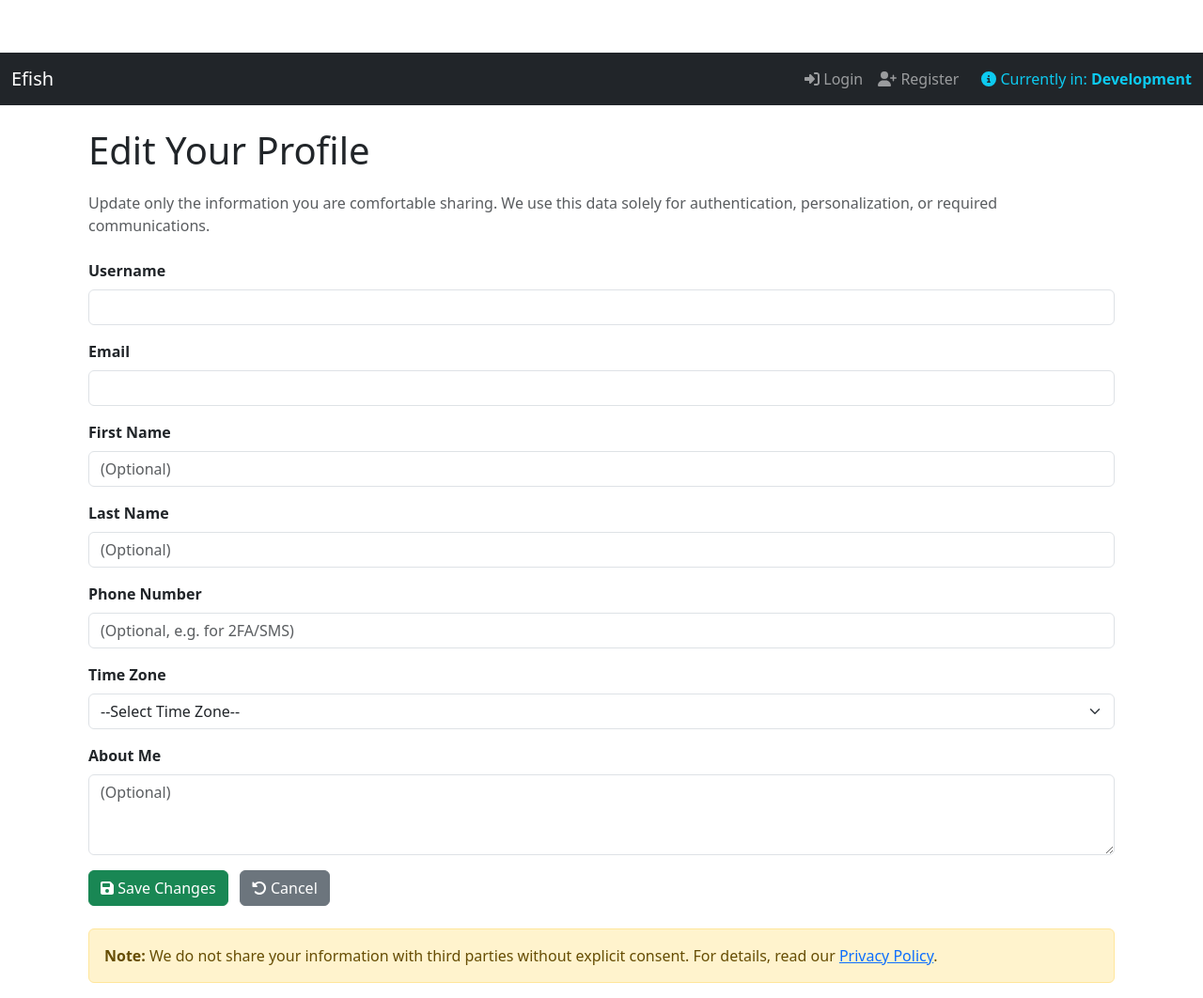
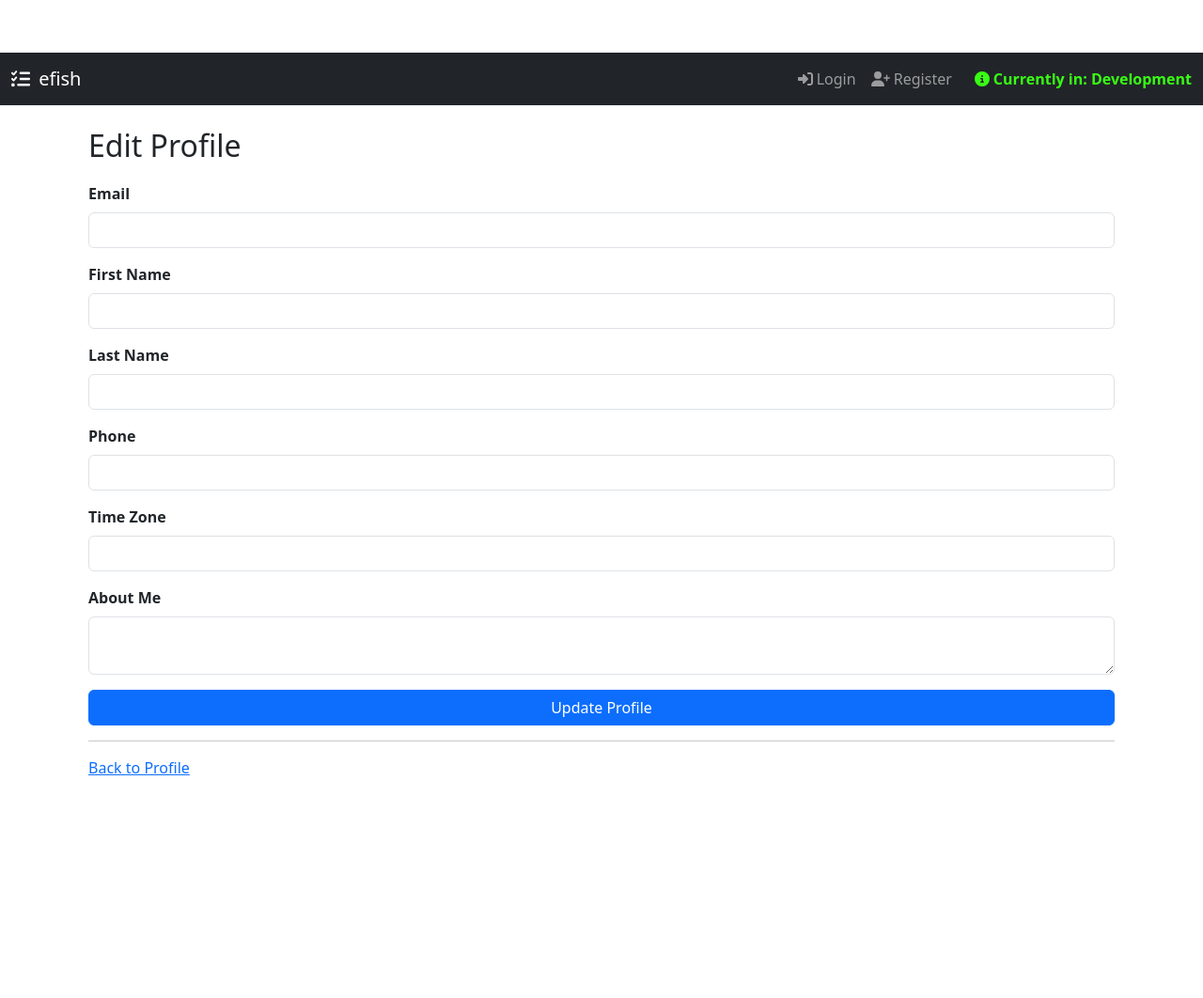
Before and after one commit to jaywar75/efish, a Flask app: template app/blueprints/user/templates/user/edit_profile.html in a window 1280 px wide. Shown: the whole page at 94% size. After the commit the page ends 825 px from the top, so only its background shows below. Run offline with Flask 3, Linux system fonts and the light colour scheme; the template is opened without the code that fills it: values that come from a table or form of the project are taken from there, others are empty; some libraries are stand-ins or nearby versions.

Commit message:
major release, made big updates specific to  navbar, environment identifier labels more intuitive, eliminated user name and put more relevance around email, password, first, name, last name.

```diff
--- a/app/blueprints/user/forms.py
+++ b/app/blueprints/user/forms.py
@@ -4,54 +4,49 @@ from flask_wtf import FlaskForm
 from wtforms import (
     StringField,
     TextAreaField,
-    SubmitField,
-    SelectField
+    SubmitField
+    # If you decide to reintroduce time-zone choices in the future,
+    # you can re-add: SelectField
 )
-from wtforms.validators import DataRequired, Email, Optional
 
 
 class ViewProfileForm(FlaskForm):
     """
-    A minimal form for showing all profile fields in read-only mode.
-    Typically, you might not need a form at all if you’re only displaying data.
-    However, if you want consistent structure (e.g., same fields as edit form),
-    you can keep this form to show them.
-
-    By default, we won't add validators that enforce requirements for display.
+    A minimal form for displaying user profile fields in read-only mode.
+    By default, we won’t add validations for display purposes.
     """
-    username = StringField("Username")
     email = StringField("Email")
     first_name = StringField("First Name")
     last_name = StringField("Last Name")
     phone = StringField("Phone")
     time_zone = StringField("Time Zone")
     about_me = TextAreaField("About Me")
-    # Typically, no submit button is necessary on a "view-only" form,
-    # unless you plan to have minimal interactive elements.
-    # e.g., submit = SubmitField("Some Action")
+    # Typically, a view-only form doesn't need a submit button,
+    # unless you plan to include interactive elements.
 
 
 class EditProfileForm(FlaskForm):
     """
-    Form for editing the user’s profile details.
-    Fields here mirror the data you want users to be able to update.
+    A form for editing the user’s profile details.
     """
-    username = StringField("Username", validators=[DataRequired()])
-    email = StringField("Email", validators=[DataRequired(), Email()])
-    first_name = StringField("First Name", validators=[Optional()])
-    last_name = StringField("Last Name", validators=[Optional()])
-    phone = StringField("Phone", validators=[Optional()])
+    email = StringField("Email")
+    first_name = StringField("First Name")
+    last_name = StringField("Last Name")
+    phone = StringField("Phone")
 
-    # If you want a predefined set of time zones, you could do:
-    # time_zone = SelectField("Time Zone", choices=[
-    #     ('UTC','UTC'),
-    #     ('America/New_York','America/New_York'),
-    #     ('Europe/London','Europe/London'),
-    #     ...
-    # ], validators=[Optional()])
-    # Otherwise a free-text field:
-    time_zone = StringField("Time Zone", validators=[Optional()])
+    # If you plan to offer a dropdown for time zones in the future,
+    # you can uncomment and use SelectField:
+    # time_zone = SelectField(
+    #     "Time Zone",
+    #     choices=[
+    #         ('UTC','UTC'),
+    #         ('America/New_York','America/New_York'),
+    #         ('Europe/London','Europe/London'),
+    #         ...
+    #     ]
+    # )
+    time_zone = StringField("Time Zone")
 
-    about_me = TextAreaField("About Me", validators=[Optional()])
+    about_me = TextAreaField("About Me")
 
     submit = SubmitField("Update Profile")
--- a/app/blueprints/user/templates/user/edit_profile.html
+++ b/app/blueprints/user/templates/user/edit_profile.html
@@ -1,136 +1,76 @@
-<!-- app/templates/user/edit_profile.html -->
+<!-- app/blueprints/user/templates/user/edit_profile.html -->
 
-{% extends 'base.html' %}
-{% block title %}Edit Profile{% endblock %}
-
+{% extends "base.html" %}
 {% block content %}
 <div class="container mt-4">
-    <h1>Edit Your Profile</h1>
-    <p class="text-muted mb-4">
-      Update only the information you are comfortable sharing.
-      We use this data solely for authentication, personalization, or required communications.
-    </p>
+    <h2>Edit Profile</h2>
+    <form method="POST" action="">
+        {{ form.hidden_tag() }}
 
-    <!-- Example: if using WTForms, you’d do something like: -->
-    <!-- <form method="POST" action="{{ url_for('user.edit_profile') }}"> -->
-    <!-- But below is a raw HTML example with name="..." fields. -->
-    <form method="POST" action="{{ url_for('user.edit_profile') }}">
-        <!-- CSRF token can go here if using Flask-WTF -->
-        {{ form.csrf_token }}
-
-        <!-- Username (read-only or updatable as business logic dictates) -->
+        <!-- Email -->
         <div class="mb-3">
-            <label for="username" class="form-label"><strong>Username</strong></label>
-            <input
-                type="text"
-                class="form-control"
-                id="username"
-                name="username"
-                value="{{ user.username }}"
-                readonly
-            />
+            {{ form.email.label(class="form-label") }}
+            {{ form.email(class="form-control") }}
+            {% for err in form.email.errors %}
+                <div class="text-danger">{{ err }}</div>
+            {% endfor %}
         </div>
 
-        <!-- Email (contact) -->
+        <!-- First Name -->
         <div class="mb-3">
-            <label for="email" class="form-label"><strong>Email</strong></label>
-            <input
-                type="email"
-                class="form-control"
-                id="email"
-                name="email"
-                value="{{ user.email }}"
-                required
-            />
+            {{ form.first_name.label(class="form-label") }}
+            {{ form.first_name(class="form-control") }}
+            {% for err in form.first_name.errors %}
+                <div class="text-danger">{{ err }}</div>
+            {% endfor %}
         </div>
 
-        <!-- Optional Fields -->
+        <!-- Last Name -->
         <div class="mb-3">
-            <label for="first_name" class="form-label"><strong>First Name</strong></label>
-            <input
-                type="text"
-                class="form-control"
-                id="first_name"
-                name="first_name"
-                value="{{ user.first_name }}"
-                placeholder="(Optional)"
-            />
+            {{ form.last_name.label(class="form-label") }}
+            {{ form.last_name(class="form-control") }}
+            {% for err in form.last_name.errors %}
+                <div class="text-danger">{{ err }}</div>
+            {% endfor %}
         </div>
 
+        <!-- Phone -->
         <div class="mb-3">
-            <label for="last_name" class="form-label"><strong>Last Name</strong></label>
-            <input
-                type="text"
-                class="form-control"
-                id="last_name"
-                name="last_name"
-                value="{{ user.last_name }}"
-                placeholder="(Optional)"
-            />
+            {{ form.phone.label(class="form-label") }}
+            {{ form.phone(class="form-control") }}
+            {% for err in form.phone.errors %}
+                <div class="text-danger">{{ err }}</div>
+            {% endfor %}
         </div>
 
+        <!-- Time Zone -->
         <div class="mb-3">
-            <label for="phone" class="form-label"><strong>Phone Number</strong></label>
-            <input
-                type="tel"
-                class="form-control"
-                id="phone"
-                name="phone"
-                value="{{ user.phone }}"
-                placeholder="(Optional, e.g. for 2FA/SMS)"
-            />
+            {{ form.time_zone.label(class="form-label") }}
+            {{ form.time_zone(class="form-control") }}
+            {% for err in form.time_zone.errors %}
+                <div class="text-danger">{{ err }}</div>
+            {% endfor %}
         </div>
 
+        <!-- About Me -->
         <div class="mb-3">
-            <label for="time_zone" class="form-label"><strong>Time Zone</strong></label>
-            <select name="time_zone" id="time_zone" class="form-select">
-                <option value="">--Select Time Zone--</option>
-                <!-- Add common or relevant time zones here -->
-                <option value="UTC"
-                    {% if user.time_zone == 'UTC' %}selected{% endif %}>
-                    UTC
-                </option>
-                <option value="America/New_York"
-                    {% if user.time_zone == 'America/New_York' %}selected{% endif %}>
-                    America/New_York
-                </option>
-                <option value="Europe/London"
-                    {% if user.time_zone == 'Europe/London' %}selected{% endif %}>
-                    Europe/London
-                </option>
-                <!-- etc. -->
-            </select>
+            {{ form.about_me.label(class="form-label") }}
+            {{ form.about_me(class="form-control") }}
+            {% for err in form.about_me.errors %}
+                <div class="text-danger">{{ err }}</div>
+            {% endfor %}
         </div>
 
-        <!-- About Me / Bio -->
-        <div class="mb-3">
-            <label for="about_me" class="form-label"><strong>About Me</strong></label>
-            <textarea
-                class="form-control"
-                id="about_me"
-                name="about_me"
-                rows="3"
-                placeholder="(Optional)"
-            >{{ user.about_me }}</textarea>
+        <!-- Submit button -->
+        <div class="d-grid">
+            {{ form.submit(class="btn btn-primary btn-block") }}
         </div>
 
-        <!-- Submit Button -->
-        <button type="submit" class="btn btn-success">
-            <i class="fas fa-save"></i> Save Changes
-        </button>
-
-        <!-- Cancel / Back to Profile link -->
-        <a href="{{ url_for('user.view_profile') }}" class="btn btn-secondary ms-2">
-            <i class="fas fa-undo-alt"></i> Cancel
-        </a>
+        <!-- Optionally, a link back to the profile page -->
+        <hr>
+        <p>
+            <a href="{{ url_for('user.view_profile') }}">Back to Profile</a>
+        </p>
     </form>
-
-    <!-- Optional: Another data usage notice or disclaimers. -->
-    <div class="alert alert-warning mt-4" role="alert">
-        <strong>Note:</strong>
-        We do not share your information with third parties
-        without explicit consent. For details, read our
-        <a href="#" target="_blank">Privacy Policy</a>.
-    </div>
 </div>
 {% endblock %}
--- a/app/static/css/styles.css
+++ b/app/static/css/styles.css
@@ -17,3 +17,19 @@ h1, h2, h3, h4, h5, h6 {
 .btn-block {
     width: 100%;
 }
+
+/* color for environment label */
+.env-prod {
+  color: #ffffff; /* bright white */
+  font-weight: bold;
+}
+
+.env-test {
+  color: #ff0000; /* bright red */
+  font-weight: bold;
+}
+
+.env-dev {
+  color: #39FF14; /* bright neon green, etc. */
+  font-weight: bold;
+}
--- a/app/templates/base.html
+++ b/app/templates/base.html
@@ -16,34 +16,42 @@
     <!-- Navigation Bar -->
     <nav class="navbar navbar-expand-lg navbar-dark bg-dark">
         <div class="container-fluid">
-            <!-- Brand / Logo -->
-            <a class="navbar-brand" href="{{ url_for('main.dashboard') }}">Efish</a>
+            <!-- Brand (Logo) on the far left -->
+            <a class="navbar-brand" href="{{ url_for('main.dashboard') }}">
+                <i class="fas fa-tasks me-1"></i> efish
+            </a>
 
-            <!-- Mobile / smaller screens toggler -->
+            <!-- Toggler for mobile view -->
             <button class="navbar-toggler" type="button" data-bs-toggle="collapse"
                     data-bs-target="#navbarNav" aria-controls="navbarNav"
                     aria-expanded="false" aria-label="Toggle navigation">
               <span class="navbar-toggler-icon"></span>
             </button>
 
-            <!-- Collapsible Navbar Section -->
+            <!-- Collapsible section -->
             <div class="collapse navbar-collapse" id="navbarNav">
-                <ul class="navbar-nav ms-auto">
 
+              <!-- Left-justified items (Dashboard, etc.) -->
+              <ul class="navbar-nav me-auto">
                 {% if current_user.is_authenticated %}
-                        <!-- Example: Dashboard Link -->
                   <li class="nav-item">
                     <a class="nav-link" href="{{ url_for('main.dashboard') }}">
                       <i class="fas fa-tachometer-alt"></i> Dashboard
                     </a>
                   </li>
+                {% endif %}
 
-                        <!-- User Dropdown -->
+                <!-- Additional left-justified items can go here -->
+              </ul>
+
+              <!-- Right-justified user dropdown -->
+              <ul class="navbar-nav ms-auto">
+                {% if current_user.is_authenticated %}
                   <li class="nav-item dropdown">
                     <a class="nav-link dropdown-toggle" href="#" id="userDropdown"
                        role="button" data-bs-toggle="dropdown" aria-expanded="false">
                       <i class="fas fa-user-circle"></i>
-                                {{ current_user.username }}
+                      Welcome, {{ current_user.first_name }}
                     </a>
                     <ul class="dropdown-menu dropdown-menu-end" aria-labelledby="userDropdown">
                       <li>
@@ -65,7 +73,7 @@
                     </ul>
                   </li>
                 {% else %}
-                        <!-- If NOT Authenticated: Login/Register links -->
+                  <!-- If not authenticated: display Login / Register on the right -->
                   <li class="nav-item">
                     <a class="nav-link" href="{{ url_for('auth.login') }}">
                       <i class="fas fa-sign-in-alt"></i> Login
@@ -78,12 +86,21 @@
                   </li>
                 {% endif %}
 
-                    <!-- Environment Label Nav-Item with Tooltip -->
+                <!-- Environment label or any other right-justified nav items -->
+                {% set env_class = "" %}
+                {% if current_environment == "Production" %}
+                  {% set env_class = "env-prod" %}
+                {% elif current_environment == "Testing" %}
+                  {% set env_class = "env-test" %}
+                {% else %}
+                  {% set env_class = "env-dev" %}
+                {% endif %}
+
                 <li class="nav-item d-flex align-items-center ms-3"
                     data-bs-toggle="tooltip" data-bs-placement="bottom"
                     title="Current environment setting.">
-                        <i class="fas fa-info-circle me-1 text-info"></i>
-                        <span class="text-info">
+                  <i class="fas fa-info-circle me-1 {{ env_class }}"></i>
+                  <span class="{{ env_class }}">
                     Currently in: <strong>{{ current_environment }}</strong>
                   </span>
                 </li>
--- a/app/templates/dashboard.html
+++ b/app/templates/dashboard.html
@@ -5,7 +5,7 @@
 <div class="row">
     <div class="col-12">
         <h1 class="mt-4"><i class="fas fa-tachometer-alt"></i> Dashboard</h1>
-        <p class="lead">Welcome, {{ current_user.username }}!</p>
+        <p class="lead">Welcome, {{ current_user.first_name }}!</p>
         <!-- Add dashboard content here -->
     </div>
 </div>
```
Also changed, not shown: app/__init__.py (+19 -5 lines), app/blueprints/auth/forms.py (+46 -57 lines), app/blueprints/auth/routes.py (+15 -16 lines), app/blueprints/auth/templates/auth/register.html (+33 -7 lines), app/blueprints/user/__init__.py (+6 -2 lines), app/blueprints/user/routes.py (+63 -38 lines), app/blueprints/user/templates/user/view_profile.html (+16 -11 lines), app/models/user.py (+43 -14 lines). Lines whose indentation alone changed are shown as unchanged.
